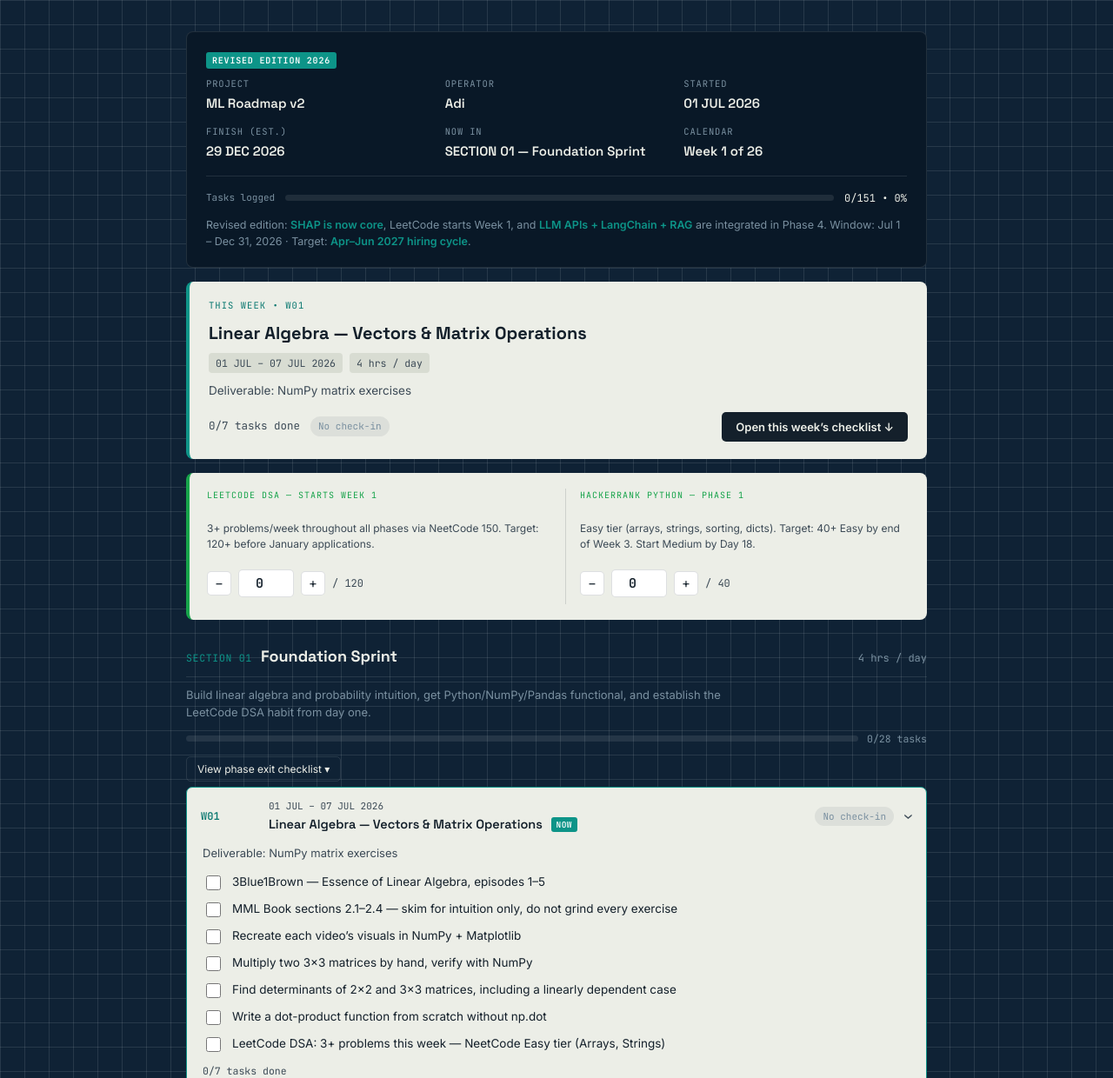
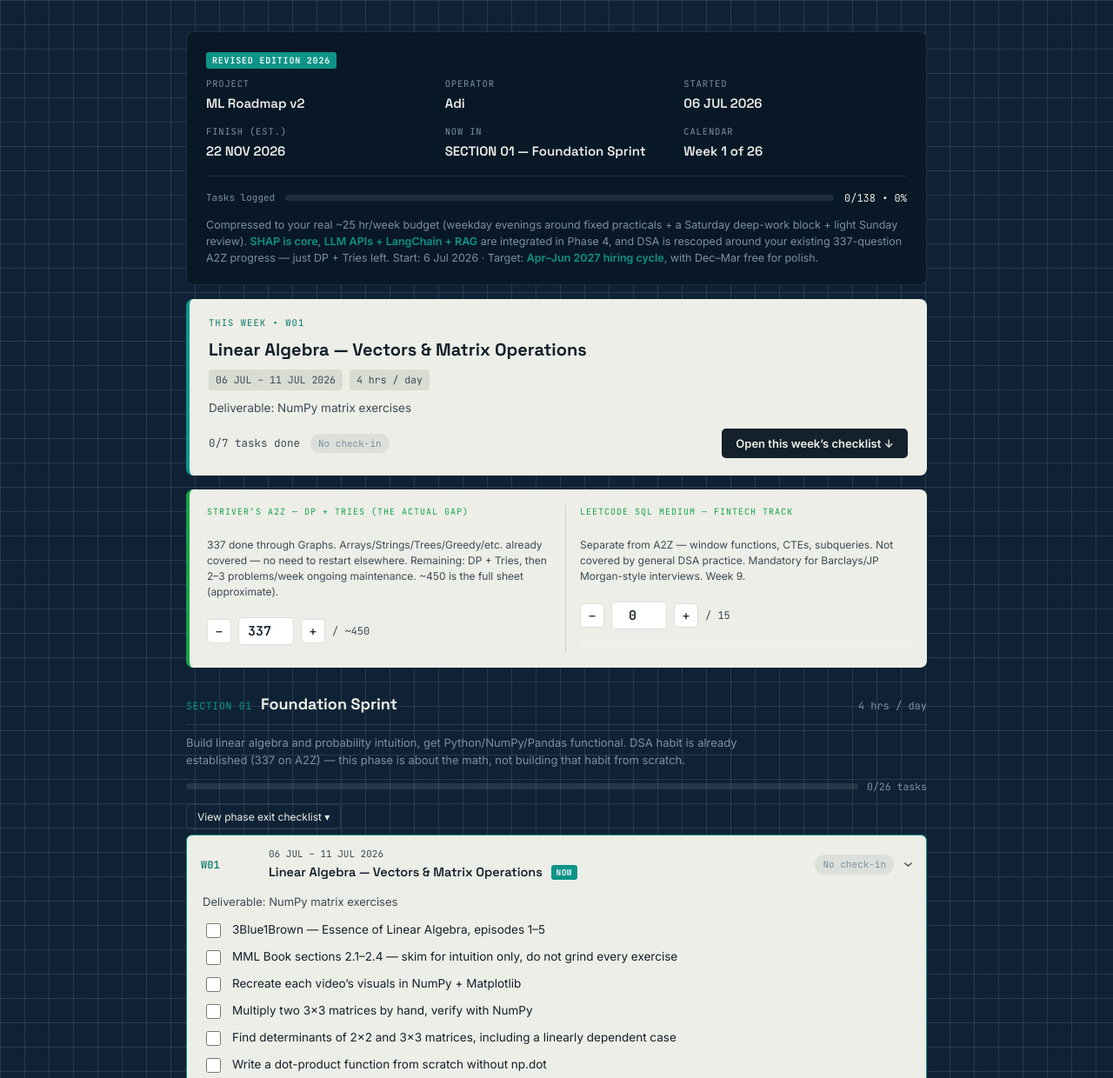
Before and after one commit to Aaditya-Kakad-GIT/MLRoadMap, a plain HTML site: page index.html in a window 1280 px wide. Shown: the top 1240 px of the page at 87% size. Drawn offline with Linux system fonts and the light colour scheme.

Commit message:
Revise roadmap schedule and task details
Updated the roadmap schedule and adjusted task details for clarity. Revised DSA tracking and modified the number of days for some weeks.

```diff
--- a/index.html
+++ b/index.html
@@ -197,10 +197,11 @@
 
 <script>
 /* ──────────────────────────────────────────────
-   REVISED EDITION TRACKER  ·  July 1 – Dec 31 2026
+   REVISED EDITION TRACKER · Compressed to real schedule
+   Start: Mon 6 Jul 2026 · ~25 hrs/week · ~20 calendar weeks
    ────────────────────────────────────────────── */
 var STORAGE_KEY = 'adi-ml-roadmap-v2-progress';
-var START_DATE  = (function(){ var d=new Date(2026,6,1); d.setHours(0,0,0,0); return d; })();
+var START_DATE  = (function(){ var d=new Date(2026,6,6); d.setHours(0,0,0,0); return d; })(); // Mon 6 Jul 2026 — term + timetable start
 var MONTHS = ['JAN','FEB','MAR','APR','MAY','JUN','JUL','AUG','SEP','OCT','NOV','DEC'];
 
 /* ── PHASES ── */
@@ -208,14 +209,14 @@ var PHASES = [
   {
     id:1, code:'SECTION 01', name:'Foundation Sprint',
     dailyTime:'4 hrs / day',
-    goal:'Build linear algebra and probability intuition, get Python/NumPy/Pandas functional, and establish the LeetCode DSA habit from day one.',
+    goal:'Build linear algebra and probability intuition, get Python/NumPy/Pandas functional. DSA habit is already established (337 on A2Z) \u2014 this phase is about the math, not building that habit from scratch.',
     exit:[
       'Load, clean, and summarise any raw CSV without Googling',
       'Explain eigenvectors geometrically — not just mathematically',
       'Solve the Bayes disease false-positive problem from memory',
       '40+ HackerRank Easy problems solved, Medium tier started',
       'Understand why NumPy is faster than Python loops at the C-extension level',
-      'LeetCode DSA habit established — 3+ problems/week minimum'
+      'A2Z: chip away at DP whenever there\u2019s a spare 20 minutes \u2014 no dedicated time needed yet'
     ]
   },
   {
@@ -228,7 +229,7 @@ var PHASES = [
       'Can explain why Random Forest reduces variance but not bias',
       'Project 1 on GitHub: SHAP plots + quantified ROC-AUC > 0.92 in README',
       '15+ LeetCode SQL Medium problems including window functions',
-      '80+ total coding problems combined (HackerRank + LeetCode)',
+      'A2Z DSA is no longer a Phase 2 concern \u2014 already 337 deep, well past any phase target',
       'Prompt engineering: zero-shot, few-shot, chain-of-thought — know the differences cold'
     ]
   },
@@ -244,7 +245,7 @@ var PHASES = [
       'Built IMDB TF-IDF sentiment classifier at 88%+ accuracy',
       'Can explain why cosine similarity measures semantic closeness in embedding space',
       'Know stratified K-Fold CV, calibration curves, learning curves, AP vs AUC-ROC for imbalanced data',
-      '100+ LeetCode problems cumulative'
+      'A2Z: DP section substantially underway (target deep progress, not a raw count)'
     ]
   },
   {
@@ -259,7 +260,7 @@ var PHASES = [
       'Can explain the full RAG pipeline: embed → retrieve → inject → generate',
       'Project 2 live at a public URL — both projects have quantified metrics in README',
       'HuggingFace profile has at least one public model or Space',
-      '120+ LeetCode problems solved (Easy + Medium combined)'
+      'A2Z DP + Tries fully closed \u2014 the sheet complete, not just \u201cenough problems\u201d'
     ]
   }
 ];
@@ -268,7 +269,7 @@ var PHASES = [
 /* isNew marks tasks added in the revised edition */
 var ENTRIES_RAW = [
   /* ── PHASE 1 ── */
-  { id:'w1', phase:1, weekNums:[1], days:7,
+  { id:'w1', phase:1, weekNums:[1], days:6,
     title:'Linear Algebra \u2014 Vectors & Matrix Operations',
     deliverable:'NumPy matrix exercises',
     tasks:[
@@ -278,10 +279,10 @@ var ENTRIES_RAW = [
       'Multiply two 3\xd73 matrices by hand, verify with NumPy',
       'Find determinants of 2\xd72 and 3\xd73 matrices, including a linearly dependent case',
       'Write a dot-product function from scratch without np.dot',
-      'LeetCode DSA: 3+ problems this week \u2014 NeetCode Easy tier (Arrays, Strings)'
+      'No dedicated DSA time needed this week \u2014 focus is linear algebra'
     ]
   },
-  { id:'w2', phase:1, weekNums:[2], days:7,
+  { id:'w2', phase:1, weekNums:[2], days:5,
     title:'Eigenvalues, Eigenvectors & Probability',
     deliverable:'Eigen derivation + Bayes problem',
     tasks:[
@@ -290,10 +291,10 @@ var ENTRIES_RAW = [
       'Compute eigenvalues/eigenvectors of a 2\xd72 by hand using the characteristic equation, verify with np.linalg.eig()',
       'Bayes problem: 1% disease prevalence, 99% accurate test \u2014 solve on paper, then code it',
       'Plot N(0,1) and shade 1\u03c3 / 2\u03c3 / 3\u03c3 regions with matplotlib',
-      'LeetCode DSA: 3+ problems this week (HashMaps, Two Pointers)'
+      'No dedicated DSA time needed this week \u2014 focus is eigenvectors + probability'
     ]
   },
-  { id:'w3', phase:1, weekNums:[3], days:7,
+  { id:'w3', phase:1, weekNums:[3], days:5,
     title:'Python Deep Dive + NumPy Vectorization',
     deliverable:'40+ HackerRank problems',
     tasks:[
@@ -304,10 +305,9 @@ var ENTRIES_RAW = [
       'Understand vectorization: why np.sum() is 100\xd7 faster at the C-extension level, not just empirically',
       'File I/O: read a CSV with open() before ever touching Pandas',
       'Target: 40+ HackerRank Easy problems by end of Week 3. Start Medium tier by Day 18.',
-      'LeetCode DSA: 3+ problems this week'
     ]
   },
-  { id:'w4', phase:1, weekNums:[4], days:7,
+  { id:'w4', phase:1, weekNums:[4], days:5,
     title:'Pandas \u2014 Data Manipulation',
     deliverable:'End-to-end CSV pipeline',
     tasks:[
@@ -317,12 +317,11 @@ var ENTRIES_RAW = [
       'Day 2: isnull(), fillna(), dropna() \u2014 GroupBy split-apply-combine pattern',
       'Day 3: merge, join, concat \u2014 inner/outer/left/right joins',
       'Day 4: apply(), value_counts(), pivot tables. Full loop: load \u2192 clean \u2192 explore \u2192 export',
-      'LeetCode DSA: 3+ problems this week'
     ]
   },
 
   /* ── PHASE 2 ── */
-  { id:'w5', phase:2, weekNums:[5], days:7,
+  { id:'w5', phase:2, weekNums:[5], days:5,
     title:'Calculus Bridge \u2014 Gradient Descent from First Principles',
     deliverable:'GD loop on f(x) = x\xb2',
     tasks:[
@@ -332,10 +331,9 @@ var ENTRIES_RAW = [
       'Partial derivatives and chain rule \u2014 this is the mathematical core of backpropagation',
       'Derive the GD update rule: \u03b8_j = \u03b8_j \u2212 \u03b1 \u00b7 \u2202J/\u2202\u03b8_j yourself from the definition of a derivative',
       'CRITICAL: Write GD for f(x)=x\xb2 from scratch. Start x=10, lr=0.1, 100 iters, plot convergence.',
-      'LeetCode DSA: 3+ problems this week'
     ]
   },
-  { id:'w6', phase:2, weekNums:[6], days:7,
+  { id:'w6', phase:2, weekNums:[6], days:6,
     title:'Linear Regression \u2014 Full Derivation to Code',
     deliverable:'LR in NumPy vs sklearn',
     tasks:[
@@ -345,10 +343,9 @@ var ENTRIES_RAW = [
       'Derive the Normal Equation: \u03b8 = (X\u1d40X)\u207b\u00b9X\u1d40y \u2014 when does X\u1d40X fail to be invertible?',
       'Implement LR from scratch in NumPy on California Housing; compute R\xb2 manually',
       'Replicate with sklearn.linear_model.LinearRegression \u2014 coefficients must match to several decimals',
-      'LeetCode DSA: 3+ problems this week'
     ]
   },
-  { id:'w7', phase:2, weekNums:[7], days:7,
+  { id:'w7', phase:2, weekNums:[7], days:6,
     title:'Logistic Regression \u2014 Classification Foundations',
     deliverable:'LR + ROC-AUC on Breast Cancer',
     tasks:[
@@ -359,10 +356,10 @@ var ENTRIES_RAW = [
       'Derive the gradient of cross-entropy. Implement: sigmoid, log loss, GD update, 0.5-threshold prediction.',
       'Add L2 regularization (Ridge) \u2014 understand what \u03bb does geometrically to the decision boundary',
       'Sklearn replication on Breast Cancer: compute Precision/Recall/F1/ROC-AUC manually. PR tradeoff is in every fintech interview.',
-      'LeetCode DSA: 3+ problems this week (SQL Medium starts here)'
+      'SQL Medium track begins this week \u2014 separate tracker above, not A2Z'
     ]
   },
-  { id:'w8', phase:2, weekNums:[8], days:7,
+  { id:'w8', phase:2, weekNums:[8], days:5,
     title:'Decision Trees + Ensemble Methods',
     deliverable:'Ensemble model comparison',
     tasks:[
@@ -373,10 +370,9 @@ var ENTRIES_RAW = [
       'Random Forest: bagging + random feature subsets. Why averaging overfit trees works (bias-variance tradeoff).',
       'XGBoost: sequential error correction. Tune: n_estimators, max_depth, learning_rate, subsample, colsample_bytree.',
       'Do NOT derive RF or XGBoost from scratch \u2014 time cost >> interview payoff at this stage',
-      'LeetCode DSA: 3+ problems this week'
     ]
   },
-  { id:'w9', phase:2, weekNums:[9], days:7,
+  { id:'w9', phase:2, weekNums:[9], days:6,
     title:'SQL Window Functions + EDA Start',
     deliverable:'15 LeetCode SQL Medium',
     note:'Mandatory \u2014 fintech interviewers will test this. Do it in Week 9, not later.',
@@ -386,40 +382,36 @@ var ENTRIES_RAW = [
       'After each LeetCode SQL problem, rewrite the solution using a CTE for practice',
       'Download Kaggle Credit Card Fraud Detection dataset (0.17% fraud rate)',
       'Begin EDA: feature distributions, initial class imbalance analysis, correlation matrix',
-      'LeetCode DSA: 3+ problems this week'
     ]
   },
-  { id:'w10', phase:2, weekNums:[10], days:7,
+  { id:'w10', phase:2, weekNums:[10], days:5,
     title:'EDA Deep Dive \u2014 Credit Card Fraud Dataset',
     deliverable:'Full EDA notebook + feature engineering',
     tasks:[
       'Full EDA: feature distributions, correlation matrix, outlier detection, class imbalance (0.17% fraud \u2014 understand why this matters)',
       'Run ydata-profiling auto-report, then replicate key findings manually in a notebook',
       'Feature engineering: create at least 3 new features with documented reasoning for each',
-      'LeetCode DSA: 3+ problems this week'
     ]
   },
-  { id:'w11', phase:2, weekNums:[11], days:7,
+  { id:'w11', phase:2, weekNums:[11], days:5,
     title:'Project 1 \u2014 Data Pipeline + SMOTE',
     deliverable:'Clean dataset, class imbalance handled',
     tasks:[
       'Clean dataset: handle missing values, remove duplicates, check for data leakage',
       'Address class imbalance with SMOTE (imbalanced-learn). Understand why accuracy is a useless metric here.',
       'Feature scaling: StandardScaler for logistic regression. Understand why tree-based models do not need it.',
-      'LeetCode DSA: 3+ problems this week'
     ]
   },
-  { id:'w12', phase:2, weekNums:[12], days:7,
+  { id:'w12', phase:2, weekNums:[12], days:6,
     title:'Project 1 \u2014 Modeling + Hyperparameter Tuning',
     deliverable:'Final model, ROC-AUC > 0.92',
     tasks:[
       'Train Logistic Regression, Random Forest, and XGBoost baselines \u2014 compare ROC-AUC',
       'Tune the best model with GridSearchCV or RandomizedSearchCV',
       'Final evaluation: Confusion matrix, Precision-Recall curve, ROC curve \u2014 plot all three',
-      'LeetCode DSA: 3+ problems this week'
     ]
   },
-  { id:'w13', phase:2, weekNums:[13], days:7,
+  { id:'w13', phase:2, weekNums:[13], days:6,
     title:'Project 1 \u2014 SHAP Explainability + GitHub',
     deliverable:'SHAP plots + professional README',
     note:'SHAP is now core \u2014 not optional. Fintech interviewers at Barclays and JP Morgan probe model interpretability specifically.',
@@ -430,10 +422,9 @@ var ENTRIES_RAW = [
       'Write a clean, reproducible Jupyter notebook with markdown explaining each step',
       'Write README.md: problem statement, dataset, approach, SHAP findings, ROC-AUC result, how to run',
       'Push to public GitHub repo. Draft the resume line: include ROC-AUC score + SHAP insight.',
-      'LeetCode DSA: 3+ problems this week'
     ]
   },
-  { id:'w14', phase:2, weekNums:[14], days:7,
+  { id:'w14', phase:2, weekNums:[14], days:4,
     title:'Buffer + Prompt Engineering Fundamentals',
     deliverable:'Prompt engineering fundamentals',
     note:'New in revised edition \u2014 the 2026 internship landscape expects hands-on LLM experience.',
@@ -445,12 +436,11 @@ var ENTRIES_RAW = [
       'System prompts, temperature, max_tokens \u2014 what each controls and why',
       'Structured output prompting and role-play prompting for production pipelines',
       'If ahead of schedule: add calibration curves to Project 1 (strong fintech bonus)',
-      'LeetCode DSA: 3+ problems this week'
     ]
   },
 
   /* ── PHASE 3 ── */
-  { id:'w15', phase:3, weekNums:[15,16], days:14,
+  { id:'w15', phase:3, weekNums:[15,16], days:12,
     title:'Backpropagation \u2014 Build Micrograd',
     deliverable:'Micrograd trained on XOR',
     note:'Single most important exercise in the entire roadmap. Do not compress this sprint.',
@@ -462,10 +452,10 @@ var ENTRIES_RAW = [
       'Backward pass: chain rule applied recursively from output \u2192 input',
       'MANDATORY: Clone micrograd. Read it. DELETE the source. Rebuild from memory: Value class, __add__, __mul__, __pow__, relu, tanh, backward()',
       'Train your micrograd MLP on XOR (2 inputs, 1 output). Convergence confirms correct gradients.',
-      'LeetCode DSA: 3+ problems per week (Sliding Window, Binary Search \u2014 NeetCode Medium)'
+      'This is the micrograd week \u2014 no DSA time. Protect this block.'
     ]
   },
-  { id:'w17', phase:3, weekNums:[17,18], days:14,
+  { id:'w17', phase:3, weekNums:[17,18], days:10,
     title:'PyTorch \u2014 Tensors, Autograd, First MLP',
     deliverable:'MNIST 97%+ accuracy',
     tasks:[
@@ -476,10 +466,10 @@ var ENTRIES_RAW = [
       'nn.Module pattern: __init__ and forward. Training loop: forward \u2192 loss \u2192 zero_grad() \u2192 backward() \u2192 step(). Memorize this.',
       'Build MLP on MNIST: 784\u2192128\u219264\u219210, ReLU, cross-entropy loss, Adam optimizer. Target: 97%+ test accuracy.',
       'Plot training vs validation loss; spot overfitting. Experiment with Dropout and BatchNorm.',
-      'LeetCode DSA: 3+ problems per week (Trees BFS/DFS)'
+      'Light A2Z DP practice if energy allows \u2014 PyTorch + MNIST is the priority'
     ]
   },
-  { id:'w19', phase:3, weekNums:[19,20], days:14,
+  { id:'w19', phase:3, weekNums:[19,20], days:10,
     title:'Traditional NLP + Model Evaluation Best Practices',
     deliverable:'IMDB sentiment classifier + evaluation report',
     note:'New in revised edition: Model Evaluation Best Practices added in Week 20. Spend 2\u20133 extra hours on this \u2014 interviewers draw a clear line between candidates who know this and those who do not.',
@@ -494,12 +484,12 @@ var ENTRIES_RAW = [
       'NEW \u2014 Calibration curves: is a predicted probability of 0.8 actually correct 80% of the time?',
       'NEW \u2014 Learning curves: diagnose underfitting vs overfitting by varying training set size',
       'NEW \u2014 AP vs AUC-ROC for imbalanced datasets: Average Precision is almost always the better metric for fraud detection',
-      'LeetCode DSA: 3+ problems per week \u2014 cumulative target: 100+ by end of Phase 3'
+      'Good checkpoint to push A2Z DP further \u2014 aim to be deep into DP by end of Phase 3'
     ]
   },
 
   /* ── PHASE 4 ── */
-  { id:'w21', phase:4, weekNums:[21,22], days:14,
+  { id:'w21', phase:4, weekNums:[21,22], days:11,
     title:'Transformer Architecture + nanoGPT',
     deliverable:'Character-level GPT trained on Shakespeare',
     tasks:[
@@ -512,10 +502,9 @@ var ENTRIES_RAW = [
       'Positional encoding: sinusoidal \u2014 Transformers have no inherent sense of token position',
       'Encoder-only (BERT) vs Decoder-only (GPT) vs Encoder-Decoder (T5) \u2014 know when each is appropriate',
       'Build: follow Karpathy\u2019s nanoGPT, train character-level GPT on Shakespeare text',
-      'LeetCode DSA: 3+ problems per week'
     ]
   },
-  { id:'w23', phase:4, weekNums:[23,24], days:14,
+  { id:'w23', phase:4, weekNums:[23,24], days:11,
     title:'Hugging Face + LLM APIs + LangChain + RAG',
     deliverable:'DistilBERT fine-tuned + RAG demo',
     note:'New in revised edition: LLM APIs, LangChain, and RAG added. The 2026 internship landscape expects hands-on experience with all three.',
@@ -530,10 +519,9 @@ var ENTRIES_RAW = [
       'NEW \u2014 Streaming responses: why streaming matters for production UX',
       'NEW \u2014 RAG pipeline: embed a PDF with sentence-transformers + FAISS, call an LLM with retrieved chunks',
       'Understand vector databases: FAISS (in-memory) and ChromaDB (persistent). Chunking strategy.',
-      'LeetCode DSA: 3+ problems per week'
     ]
   },
-  { id:'w25', phase:4, weekNums:[25], days:7,
+  { id:'w25', phase:4, weekNums:[25], days:5,
     title:'Project 2 \u2014 Core NLP Pipeline',
     deliverable:'3-task pipeline working locally',
     tasks:[
@@ -541,10 +529,10 @@ var ENTRIES_RAW = [
       'Three tasks minimum: sentiment analysis, NER (company names, dates, amounts), extractive summarization',
       'Dataset options: legal contracts (CUAD on HuggingFace), earnings call transcripts, product reviews',
       'Consider adding RAG-enhanced Q&A using ChromaDB \u2014 strong differentiator per revised roadmap',
-      'LeetCode DSA: 3+ problems this week \u2014 final push toward 120+ total'
+      'A2Z: this is a good week to close out remaining DP/Tries gaps'
     ]
   },
-  { id:'w26', phase:4, weekNums:[26], days:7,
+  { id:'w26', phase:4, weekNums:[26], days:6,
     title:'Project 2 \u2014 FastAPI + Deployment + Polish',
     deliverable:'Live URL + resume metrics',
     note:'Mandatory \u2014 it must be a live URL, not just a GitHub link. If behind schedule, use HuggingFace Spaces + Gradio to save \u22481 week.',
@@ -555,7 +543,7 @@ var ENTRIES_RAW = [
       'Measure inference latency (target <500ms), model accuracy, and API uptime',
       'Write README: problem, architecture diagram, live demo URL, results table, how to run locally',
       'Draft resume line: \u201cBuilt NLP pipeline using fine-tuned DistilBERT (91.3% accuracy) with RAG-enhanced Q&A using ChromaDB; deployed as FastAPI service, <400ms p99 latency.\u201d',
-      'LeetCode DSA: final push \u2014 target 120+ problems total before January applications'
+      'A2Z: aim to have DP + Tries fully closed before applications open in January'
     ]
   }
 ];
@@ -596,7 +584,7 @@ function defaultState(){
   var tasks={}, checkins={}, phaseExit={};
   ENTRIES_RAW.forEach(function(e){ tasks[e.id]=e.tasks.map(function(){return false;}); checkins[e.id]={status:null,notes:'',savedAt:null}; });
   PHASES.forEach(function(p){ phaseExit[p.id]=p.exit.map(function(){return false;}); });
-  return{tasks:tasks,checkins:checkins,phaseExit:phaseExit,leetcode:0,hackerrank:0};
+  return{tasks:tasks,checkins:checkins,phaseExit:phaseExit,leetcode:337,hackerrank:0};
 }
 
 function hydrateState(raw){
@@ -645,7 +633,7 @@ function renderTitle(entries, state, cur){
     '<div class="tb-progress-row"><span class="tb-progress-label">Tasks logged</span>'+
     '<div class="progress-track"><div class="progress-fill" id="overallfill" style="width:'+pct(ov.done,ov.total)+'%"></div></div>'+
     '<span class="tb-progress-text" id="overalltext">'+ov.done+'/'+ov.total+' \u2022 '+pct(ov.done,ov.total)+'%</span></div>'+
-    '<p class="tb-note">Revised edition: <strong>SHAP is now core</strong>, LeetCode starts Week 1, and <strong>LLM APIs + LangChain + RAG</strong> are integrated in Phase 4. Window: Jul 1 \u2013 Dec 31, 2026 \u00b7 Target: <strong>Apr\u2013Jun 2027 hiring cycle</strong>.</p></div>';
+    '<p class="tb-note">Compressed to your real ~25 hr/week budget (weekday evenings around fixed practicals + a Saturday deep-work block + light Sunday review). <strong>SHAP is core</strong>, <strong>LLM APIs + LangChain + RAG</strong> are integrated in Phase 4, and DSA is rescoped around your existing 337-question A2Z progress \u2014 just DP + Tries left. Start: 6 Jul 2026 \u00b7 Target: <strong>Apr\u2013Jun 2027 hiring cycle</strong>, with Dec\u2013Mar free for polish.</p></div>';
 }
 
 function renderThisWeek(entries, cur, state){
@@ -666,28 +654,28 @@ function renderThisWeek(entries, cur, state){
 }
 
 function renderDSA(state){
-  var lcPct=pct(state.leetcode,120);
-  var hrPct=pct(state.hackerrank,40);
+  var a2zPct=pct(state.leetcode,450);
+  var sqlPct=pct(state.hackerrank,15);
   return '<div class="dsa-panel">'+
     '<div class="dsa-col">'+
-    '<span class="dsa-label">LeetCode DSA \u2014 Starts Week 1</span>'+
-    '<p class="dsa-note">3+ problems/week throughout all phases via NeetCode 150. Target: 120+ before January applications.</p>'+
+    '<span class="dsa-label">Striver\u2019s A2Z \u2014 DP + Tries (the actual gap)</span>'+
+    '<p class="dsa-note">337 done through Graphs. Arrays/Strings/Trees/Greedy/etc. already covered \u2014 no need to restart elsewhere. Remaining: DP + Tries, then 2\u20133 problems/week ongoing maintenance. ~450 is the full sheet (approximate).</p>'+
     '<div class="dsa-controls">'+
     '<button class="step-btn" type="button" data-action="lc-dec">\u2212</button>'+
-    '<input class="num-input" id="lcinput" type="number" min="0" value="'+state.leetcode+'" aria-label="LeetCode problems solved" />'+
+    '<input class="num-input" id="lcinput" type="number" min="0" value="'+state.leetcode+'" aria-label="A2Z problems solved" />'+
     '<button class="step-btn" type="button" data-action="lc-inc">+</button>'+
-    '<span class="dsa-target">/ 120</span></div>'+
-    '<div class="progress-track"><div class="progress-fill green" id="lcfill" style="width:'+lcPct+'%"></div></div>'+
+    '<span class="dsa-target">/ ~450</span></div>'+
+    '<div class="progress-track"><div class="progress-fill green" id="lcfill" style="width:'+a2zPct+'%"></div></div>'+
     '</div>'+
     '<div class="dsa-col">'+
-    '<span class="dsa-label">HackerRank Python \u2014 Phase 1</span>'+
-    '<p class="dsa-note">Easy tier (arrays, strings, sorting, dicts). Target: 40+ Easy by end of Week 3. Start Medium by Day 18.</p>'+
+    '<span class="dsa-label">LeetCode SQL Medium \u2014 Fintech track</span>'+
+    '<p class="dsa-note">Separate from A2Z \u2014 window functions, CTEs, subqueries. Not covered by general DSA practice. Mandatory for Barclays/JP Morgan-style interviews. Week 9.</p>'+
     '<div class="dsa-controls">'+
     '<button class="step-btn" type="button" data-action="hr-dec">\u2212</button>'+
-    '<input class="num-input" id="hrinput" type="number" min="0" value="'+state.hackerrank+'" aria-label="HackerRank problems solved" />'+
+    '<input class="num-input" id="hrinput" type="number" min="0" value="'+state.hackerrank+'" aria-label="SQL Medium problems solved" />'+
     '<button class="step-btn" type="button" data-action="hr-inc">+</button>'+
-    '<span class="dsa-target">/ 40</span></div>'+
-    '<div class="progress-track"><div class="progress-fill violet" id="hrfill" style="width:'+hrPct+'%"></div></div>'+
+    '<span class="dsa-target">/ 15</span></div>'+
+    '<div class="progress-track"><div class="progress-fill violet" id="hrfill" style="width:'+sqlPct+'%"></div></div>'+
     '</div></div>';
 }
 
```
